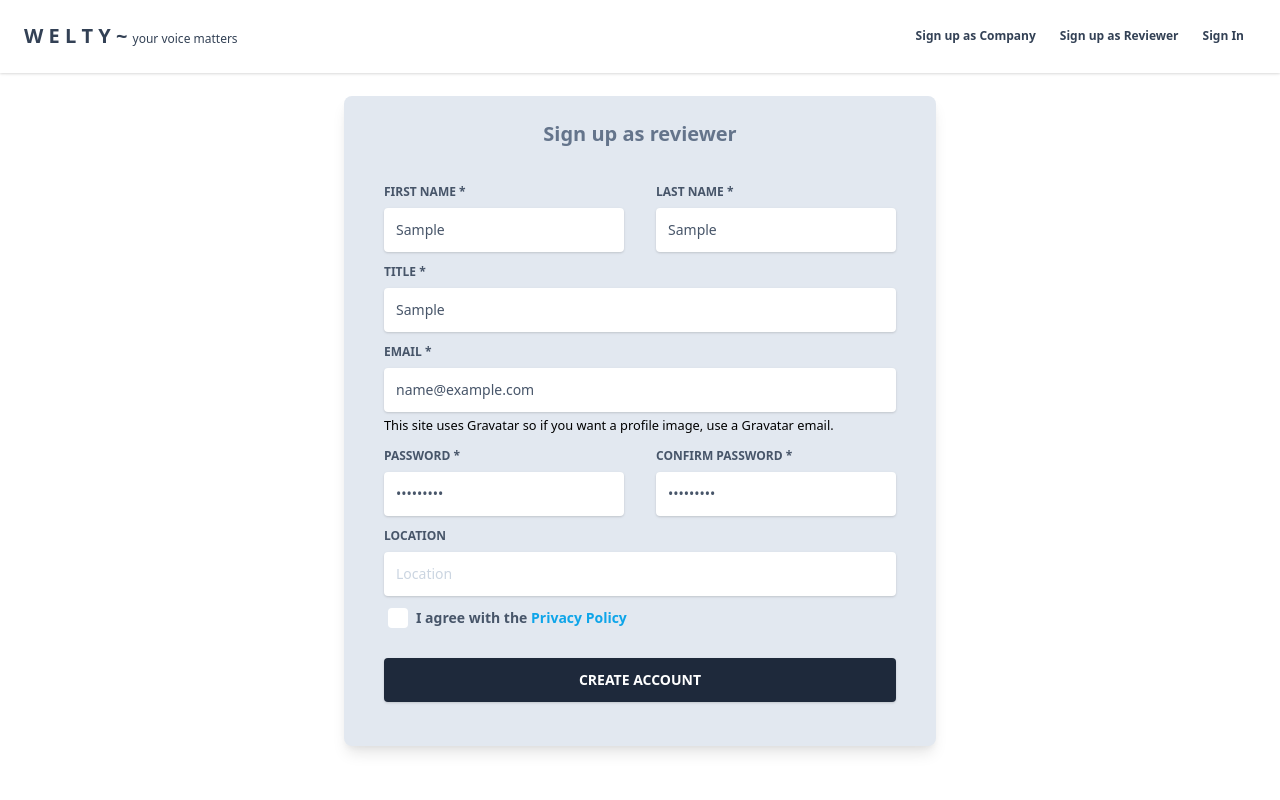
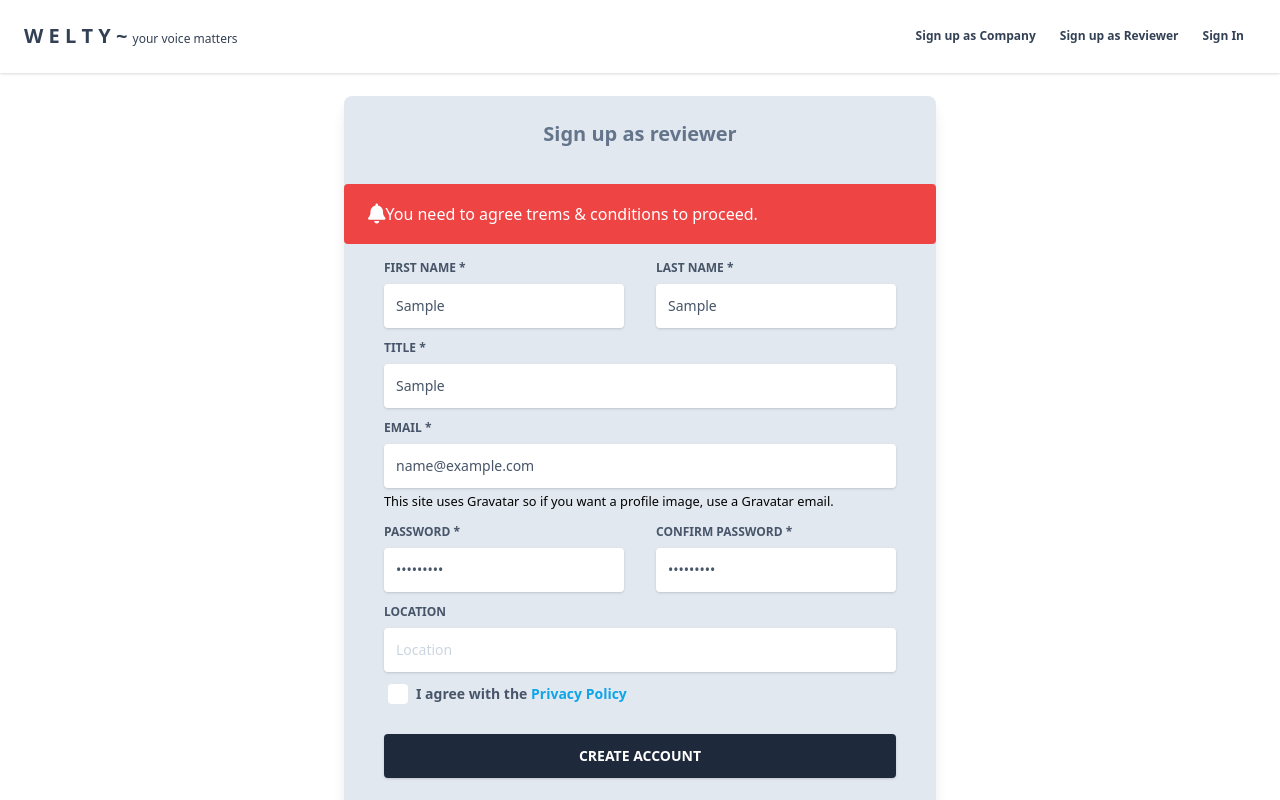
Before and after one commit to itskhurrams/Orbit, a React (Create React App) app in the folder client/: page /ReviewerSignup in a window 1280 px wide. Both pictures are taken after typing "Sample", "Sample", "Sample", "name@example.com", "Sample123", "Sample123" into the empty fields and a click on the button "CREATE ACCOUNT". Shown: the top 800 px of the page. Built offline with nearby package versions, Linux system fonts and the light colour scheme.

Commit message:
alert implemented but CSS needs to update

```diff
--- a/client/src/App.jsx
+++ b/client/src/App.jsx
@@ -6,6 +6,7 @@ import './assets/styles/app.css';
 import ReviewerSignup from './views/auth/ReviewerSignup';
 import CompanySignup from './views/auth/CompanySignup';
 import SignIn from './views/auth/SignIn';
+import Alert from './components/layouts/Alert';
 const App = () => {
   return (
     <>
--- /dev/null
+++ b/client/src/components/layouts/Alert.jsx
@@ -0,0 +1,55 @@
+import React from 'react';
+import { connect } from 'react-redux';
+import PropTypes from 'prop-types';
+
+// const Alert = ({ alertList }) => {
+//   const [showAlert, setShowAlert] = React.useState(true);
+//   return (
+//     <>
+//       {showAlert ? (
+//         <div className='text-white px-6 py-4 border-0 rounded relative mb-4 bg-red-500'>
+//   <span className='text-xl inline-block mr-5 align-middle'>
+//     <i className='fas fa-bell' />
+//   </span>
+//   <span className='inline-block align-middle mr-8'>
+//     <b className='capitalize'>red!</b> This is a red alert - check it
+//     out!
+//   </span>
+//           <button
+//             className='absolute bg-transparent text-2xl font-semibold leading-none right-0 top-0 mt-4 mr-6 outline-none focus:outline-none'
+//             onClick={() => setShowAlert(false)}
+//           >
+//             <span>×</span>
+//           </button>
+//         </div>
+//       ) : null}
+//     </>
+//   );
+// };
+const Alert = ({ alertList }) =>
+  alertList !== null &&
+  alertList.length > 0 &&
+  alertList.map((alert) => (
+    <div
+      key={alert.id}
+      className={
+        // 'text-white px-6 py-4 border-0 rounded relative mb-4 bg-${alert.alertType}-500'
+        'text-white px-6 py-4 border-0 rounded relative mb-4 bg-red-500'
+      }
+    >
+      <span className='text-xl inline-block mr-5 align-middle'>
+        <i className='fas fa-bell' />
+      </span>
+      <span className='inline-block align-middle mr-8'>
+        <b className='capitalize'></b> {alert.msg}
+      </span>
+    </div>
+  ));
+
+Alert.propTypes = {
+  alertList: PropTypes.array.isRequired,
+};
+const mapStateToProps = (state) => ({
+  alertList: state.alert,
+});
+export default connect(mapStateToProps)(Alert);
--- a/client/src/views/auth/ReviewerSignup.jsx
+++ b/client/src/views/auth/ReviewerSignup.jsx
@@ -4,7 +4,8 @@ import { connect } from 'react-redux';
 import FooterDesktop from '../../components/footers/FooterDesktop';
 import NavbarPublic from '../../components/navbars/NavbarPublic';
 import { setAlert } from '../../actions/alert';
-
+import PropTypes from 'prop-types';
+import Alert from '../../components/layouts/Alert';
 const ReviewerSignup = ({ setAlert }) => {
   const [formData, setFormData] = useState({
     companyName: '',
@@ -33,9 +34,9 @@ const ReviewerSignup = ({ setAlert }) => {
   const onSubmit = async (e) => {
     e.preventDefault();
     if (passcode !== confirmPasscode) {
-      setAlert('Password does not match.', 'danger');
+      setAlert('Password does not match.', 'red');
     } else if (!iAgree) {
-      setAlert('You need to agree trems & conditions to proceed.', 'danger');
+      setAlert('You need to agree trems & conditions to proceed.', 'orange');
     } else {
       console.log(formData);
       // const newUser = {
@@ -89,6 +90,10 @@ const ReviewerSignup = ({ setAlert }) => {
                   </button>
                 </div>
                 <hr className='mt-6 border-b-1 border-blueGray-300' /> */}
+              </div>
+
+              <div className='relative w-full p-10'>
+                <Alert />
               </div>
               <div className='flex-auto px-4 lg:px-10 py-10 pt-0'>
                 {/* <div className='text-blueGray-400 text-center mb-3 font-bold'>
@@ -262,5 +267,7 @@ const ReviewerSignup = ({ setAlert }) => {
     </>
   );
 };
-
+ReviewerSignup.propTypes = {
+  setAlert: PropTypes.func.isRequired,
+};
 export default connect(null, { setAlert })(ReviewerSignup);
```
